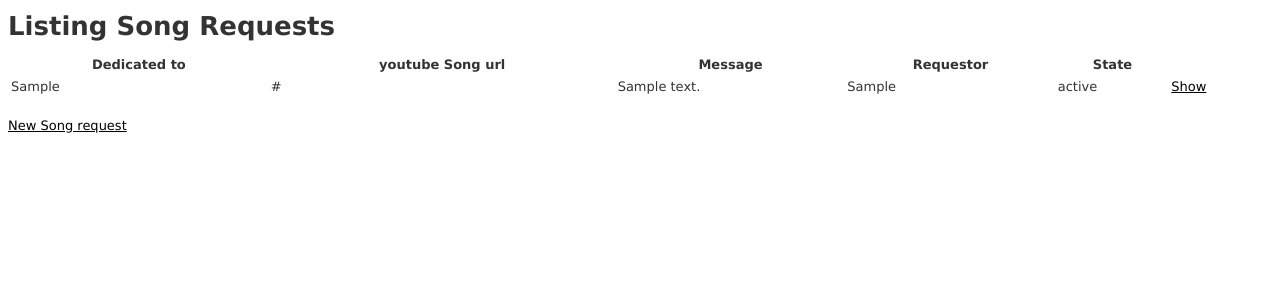
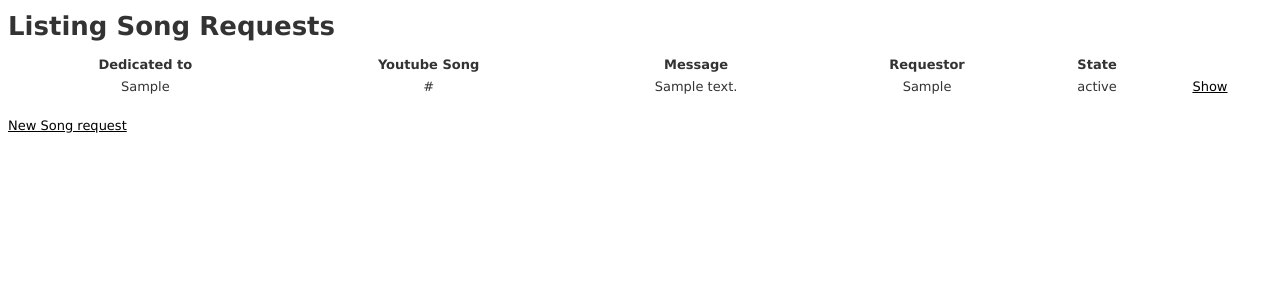
Before and after one commit to nihilchk/jukebox, a Rails app: page /song_requests in a window 1280 px wide. Shown: the top 300 px of the page. Run offline with Rails 7, Linux system fonts and the light colour scheme; tables that the repository leaves empty hold one stand-in row (values such as "Sample post"); style sheets or scripts are compiled from the project's sources; some libraries are stand-ins or nearby versions.

Commit message:
Fixing play song

```diff
--- a/app/views/song_requests/index.html.erb
+++ b/app/views/song_requests/index.html.erb
@@ -6,27 +6,28 @@
   <thead>
     <tr>
       <th>Dedicated to</th>
-      <th>youtube Song url</th>
+      <th>Youtube Song</th>
       <th>Message</th>
       <th>Requestor</th>
       <th>State</th>
-      <th colspan="3"></th>
+      <th colspan="2"></th>
     </tr>
   </thead>
 
   <tbody>
     <% @song_requests.each do |song_request| %>
-      <tr>
+      <tr align="center">
         <td><%= song_request.dedicated_to %></td>
-        <td><%= song_request.song_url %></td>
+        <td><%= song_request.file_id %></td>
         <td><%= song_request.message %></td>
         <td><%= song_request.requestor %></td>
         <!--td><%= song_request.file_id %></td-->
         <td><%= song_request.status %></td>
-        <td><%= link_to 'Show', song_request %>
-          <% if song_request.status == "Error" %>
-            <%= link_to 'Retry', retry_song_request_path(song_request), method: :put%>
-          <%end%>
+        <td><%= link_to 'Show', song_request %></td>
+        <td>
+        <% if song_request.status == "Error" %>
+          <%= link_to 'Retry', retry_song_request_path(song_request), method: :put%>
+        <%end%>
         </td>
       </tr>
     <% end %>
```
Also changed, not shown: app/jobs/play_song.rb (renamed from app/jobs/play_songs.rb).
